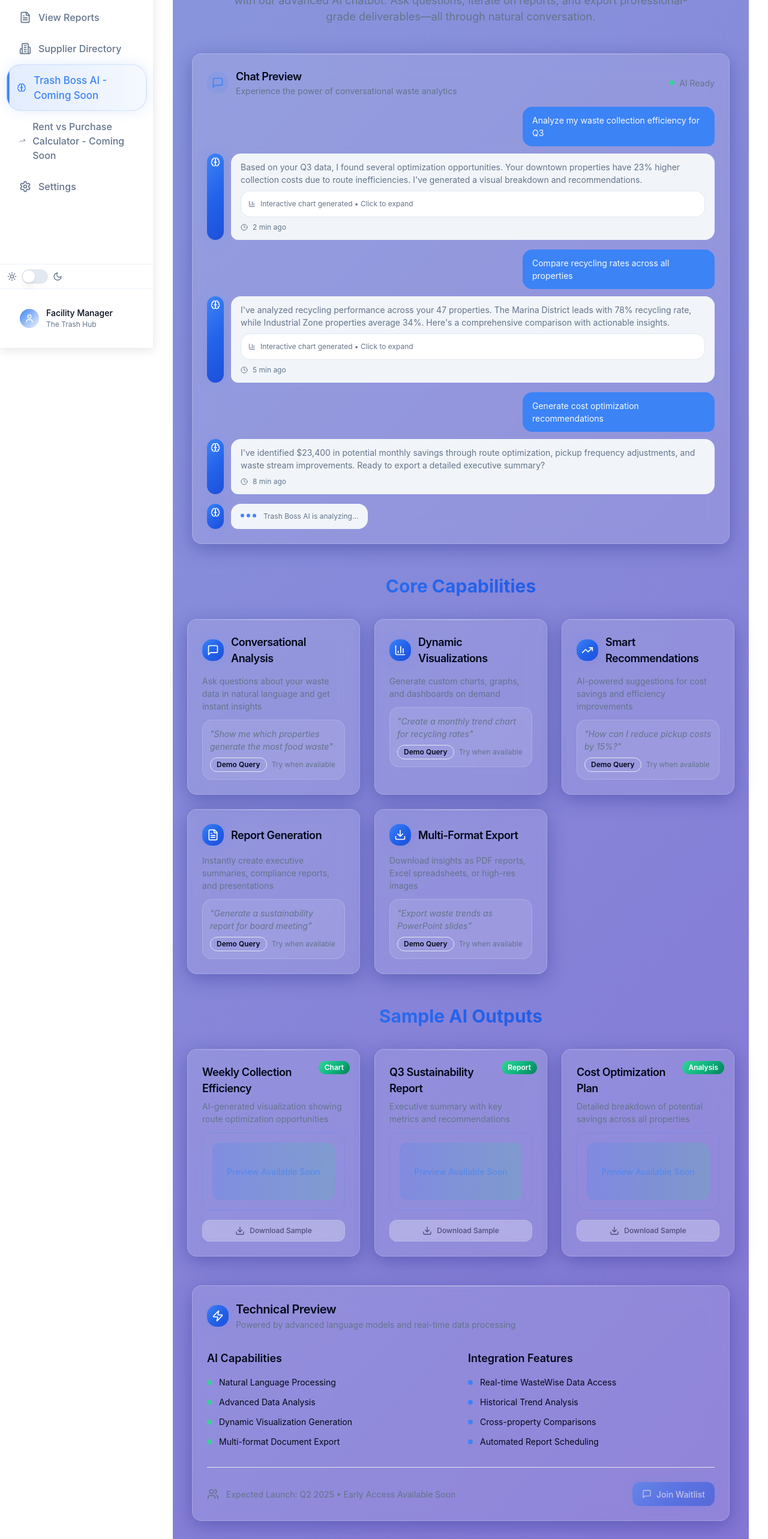
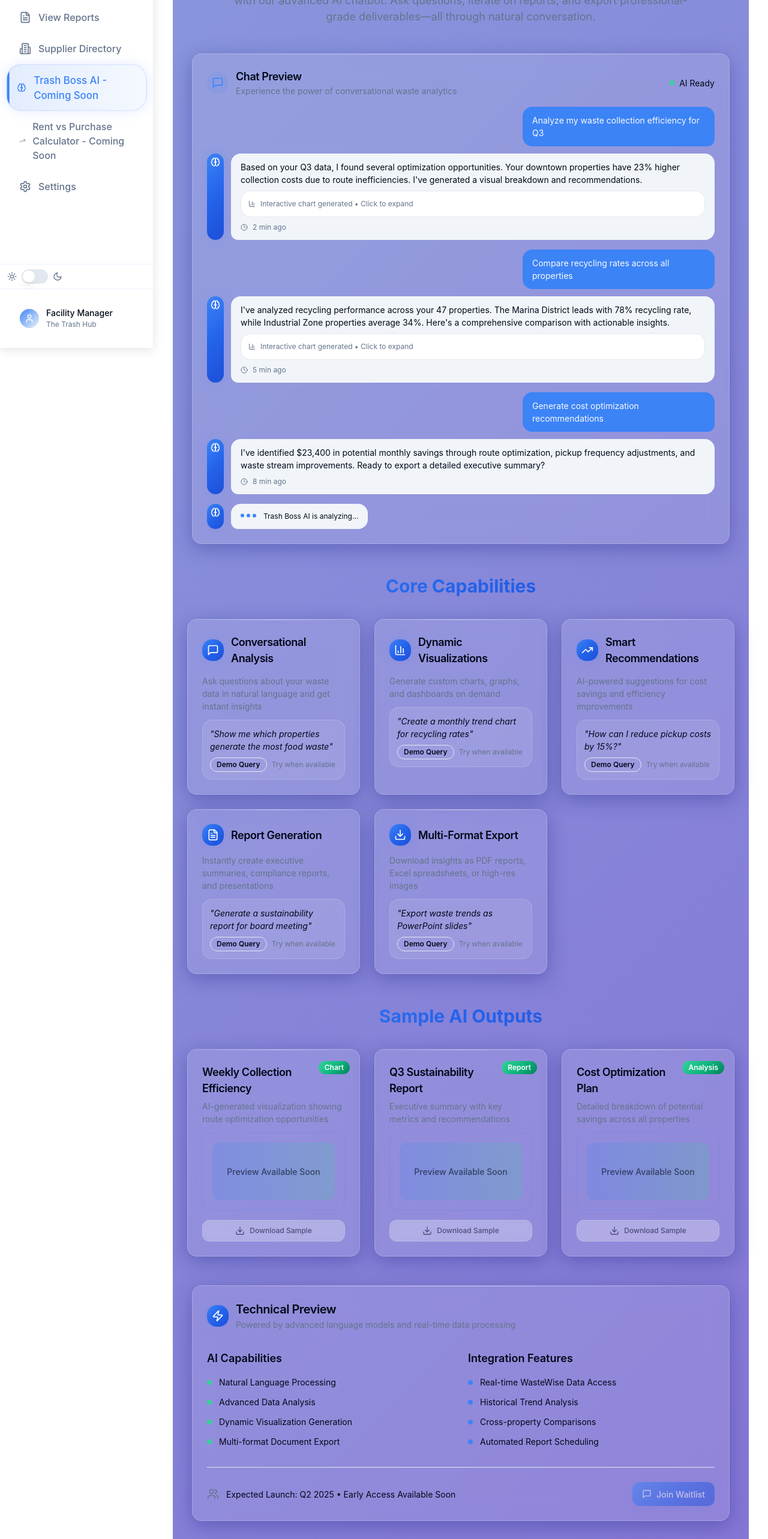
Before and after one commit to tryinhard1080/professional-admin-dashboard-880, a React (Vite) app: page /trash-boss-ai in a window 1280 px wide. Shown: the part 220-2786 px from the top of the page at 60% size. Built offline with nearby package versions, Linux system fonts and the light colour scheme.

Commit message:
Fix: Text color visibility on Trash Boss AI page
The text color on the Trash Boss AI page was not visible due to the color choice. This commit addresses the issue.

```diff
--- a/src/pages/TrashBossAI.tsx
+++ b/src/pages/TrashBossAI.tsx
@@ -1,3 +1,4 @@
+
 import { Brain, MessageSquare, BarChart3, Download, Sparkles, Zap, TrendingUp, FileText, Clock, Users } from "lucide-react";
 import { Card, CardContent, CardDescription, CardHeader, CardTitle } from "@/components/ui/card";
 import { Badge } from "@/components/ui/badge";
@@ -115,7 +116,7 @@ const TrashBossAI = () => {
               </div>
               <div className="ml-auto flex items-center gap-2">
                 <div className="w-2 h-2 bg-success rounded-full animate-pulse"></div>
-                <span className="text-sm text-muted-foreground">AI Ready</span>
+                <span className="text-sm text-foreground">AI Ready</span>
               </div>
             </div>
           </CardHeader>
@@ -135,7 +136,7 @@ const TrashBossAI = () => {
                     <Brain className="h-4 w-4 text-white" />
                   </div>
                   <div className="bg-muted rounded-2xl rounded-bl-md px-4 py-3 flex-1">
-                    <p className="text-sm text-muted-foreground mb-2">{conv.ai}</p>
+                    <p className="text-sm text-foreground mb-2">{conv.ai}</p>
                     {conv.hasChart && (
                       <div className="bg-card border border-border rounded-lg p-3 mt-2">
                         <div className="flex items-center gap-2 text-xs text-muted-foreground">
@@ -163,7 +164,7 @@ const TrashBossAI = () => {
                   <div className="w-1.5 h-1.5 bg-primary rounded-full animate-bounce"></div>
                   <div className="w-1.5 h-1.5 bg-primary rounded-full animate-bounce" style={{ animationDelay: '0.1s' }}></div>
                   <div className="w-1.5 h-1.5 bg-primary rounded-full animate-bounce" style={{ animationDelay: '0.2s' }}></div>
-                  <span className="text-xs text-muted-foreground ml-2">Trash Boss AI is analyzing...</span>
+                  <span className="text-xs text-foreground ml-2">Trash Boss AI is analyzing...</span>
                 </div>
               </div>
             </div>
@@ -187,7 +188,7 @@ const TrashBossAI = () => {
                 </CardHeader>
                 <CardContent>
                   <div className="bg-accent/10 border border-accent/20 rounded-lg p-3">
-                    <p className="text-sm text-muted-foreground italic">"{capability.demo}"</p>
+                    <p className="text-sm text-foreground italic">"{capability.demo}"</p>
                     <div className="flex items-center gap-2 mt-2">
                       <Badge variant="outline" className="text-xs">Demo Query</Badge>
                       <span className="text-xs text-muted-foreground">Try when available</span>
@@ -217,7 +218,7 @@ const TrashBossAI = () => {
                 <CardContent>
                   <div className="bg-gradient-data/10 border border-primary/20 rounded-lg p-4 mb-4">
                     <div className="w-full h-24 bg-gradient-to-r from-primary/20 to-secondary/20 rounded-md flex items-center justify-center">
-                      <div className="text-primary/60 text-sm font-medium">Preview Available Soon</div>
+                      <div className="text-foreground/60 text-sm font-medium">Preview Available Soon</div>
                     </div>
                   </div>
                   <Button variant="outline" size="sm" className="w-full group-hover:bg-primary group-hover:text-primary-foreground transition-colors" disabled>
@@ -294,7 +295,7 @@ const TrashBossAI = () => {
               <div className="flex items-center justify-between">
                 <div className="flex items-center gap-3">
                   <Users className="h-5 w-5 text-muted-foreground" />
-                  <span className="text-sm text-muted-foreground">
+                  <span className="text-sm text-foreground">
                     Expected Launch: Q2 2025 • Early Access Available Soon
                   </span>
                 </div>
```
